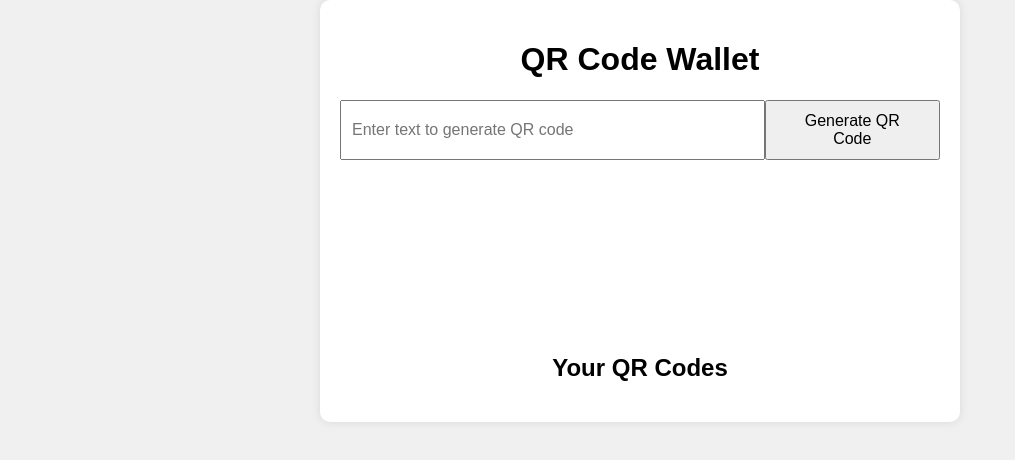
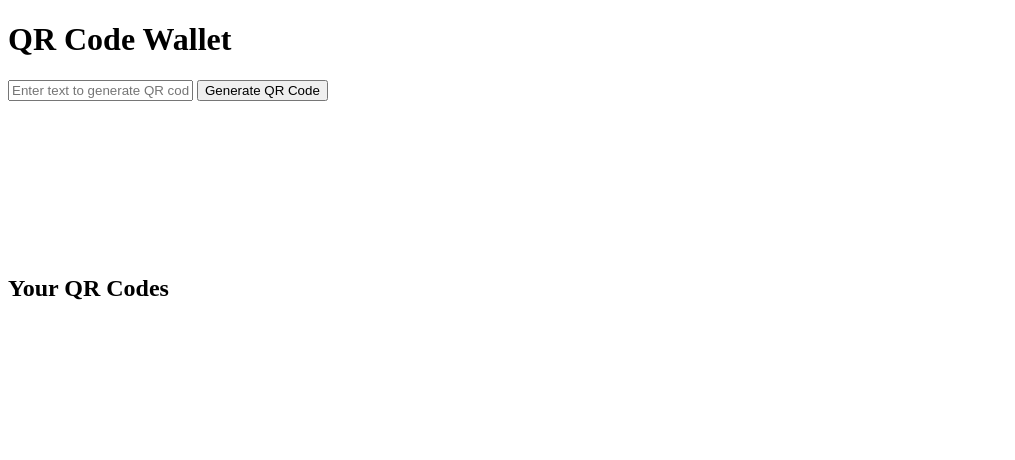
Before and after one commit to ValiQcode/SwissQR-Wallet-web, a plain HTML site: page index.html in a window 1280 px wide. Shown: the whole page, without its empty margins (0-1015 px from the left). Drawn offline with Linux system fonts and the light colour scheme.

Commit message:
fix styles

```diff
--- a/styles.css
+++ b/styles.css
@@ -1,68 +1,3 @@
-body {
-    font-family: Arial, sans-serif;
-    background-color: #f0f0f0;
-    margin: 0;
-    padding: 0;
-}
-
-.container {
-    max-width: 600px;
-    margin: 0 auto;
-    padding: 20px;
-    background-color: #fff;
-    border-radius: 10px;
-    box-shadow: 0px 0px 10px rgba(0, 0, 0, 0.1);
-}
-
-h1 {
-    text-align: center;
-}
-
-.qr-form {
-    display: flex;
-    justify-content: space-between;
-    margin-bottom: 20px;
-}
-
-#qr-input {
-    width: 70%;
-    padding: 10px;
-    font-size: 16px;
-}
-
-#generate-qr {
-    padding: 10px 20px;
-    font-size: 16px;
-    cursor: pointer;
-}
-
-.qr-display {
-    text-align: center;
-    margin-bottom: 20px;
-}
-
-.wallet h2 {
-    text-align: center;
-}
-
-#qr-codes {
-    display: flex;
-    flex-wrap: wrap;
-    justify-content: center;
-}
-
-.qr-item {
-    margin: 10px;
-    padding: 10px;
-    background-color: #eee;
-    border-radius: 10px;
-    text-align: center;
-}
-
-.qr-item canvas {
-    margin-bottom: 10px;
-}
-
 /* Modal styles */
 .modal {
     display: none; /* Hidden by default */
```
